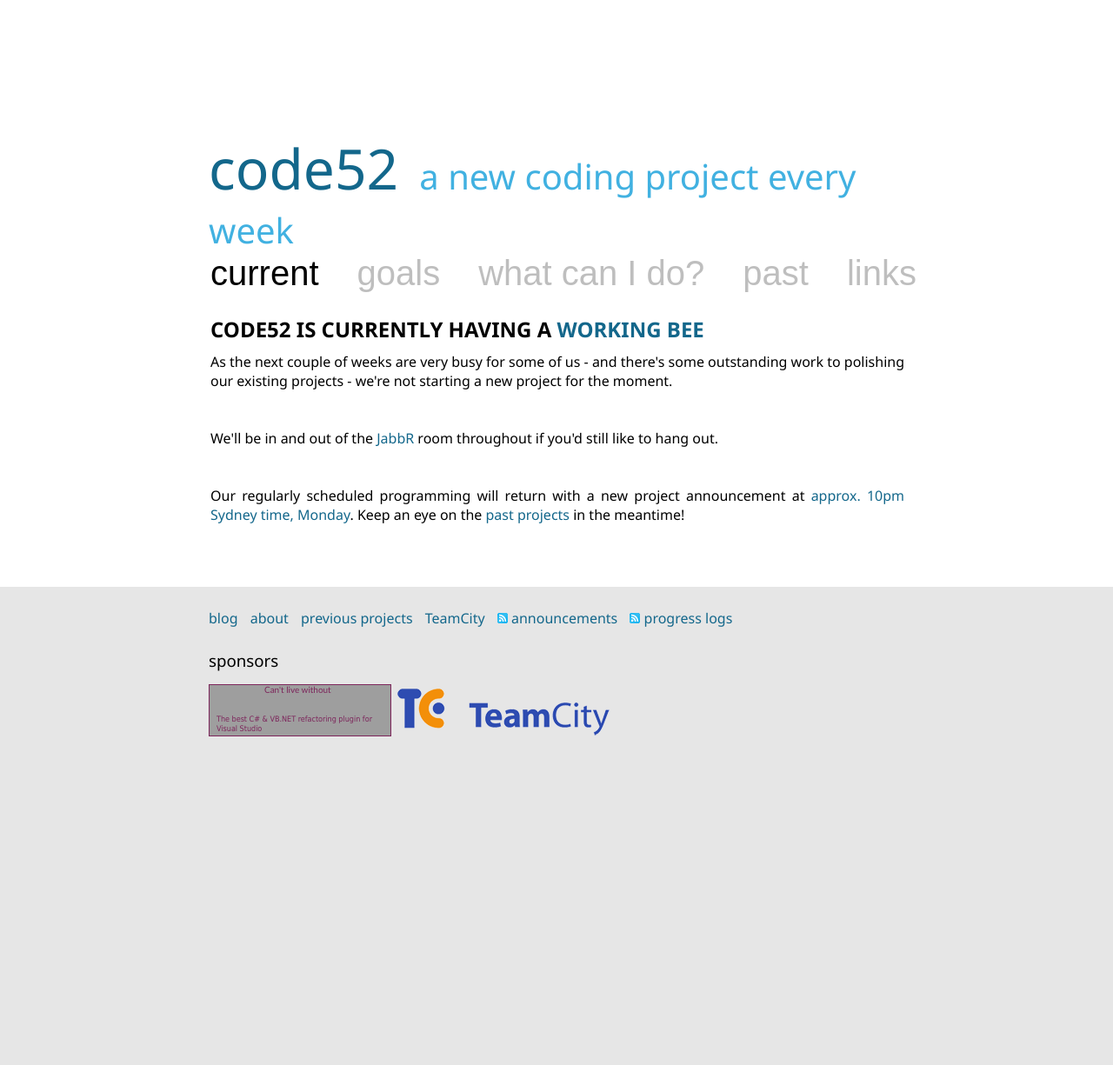
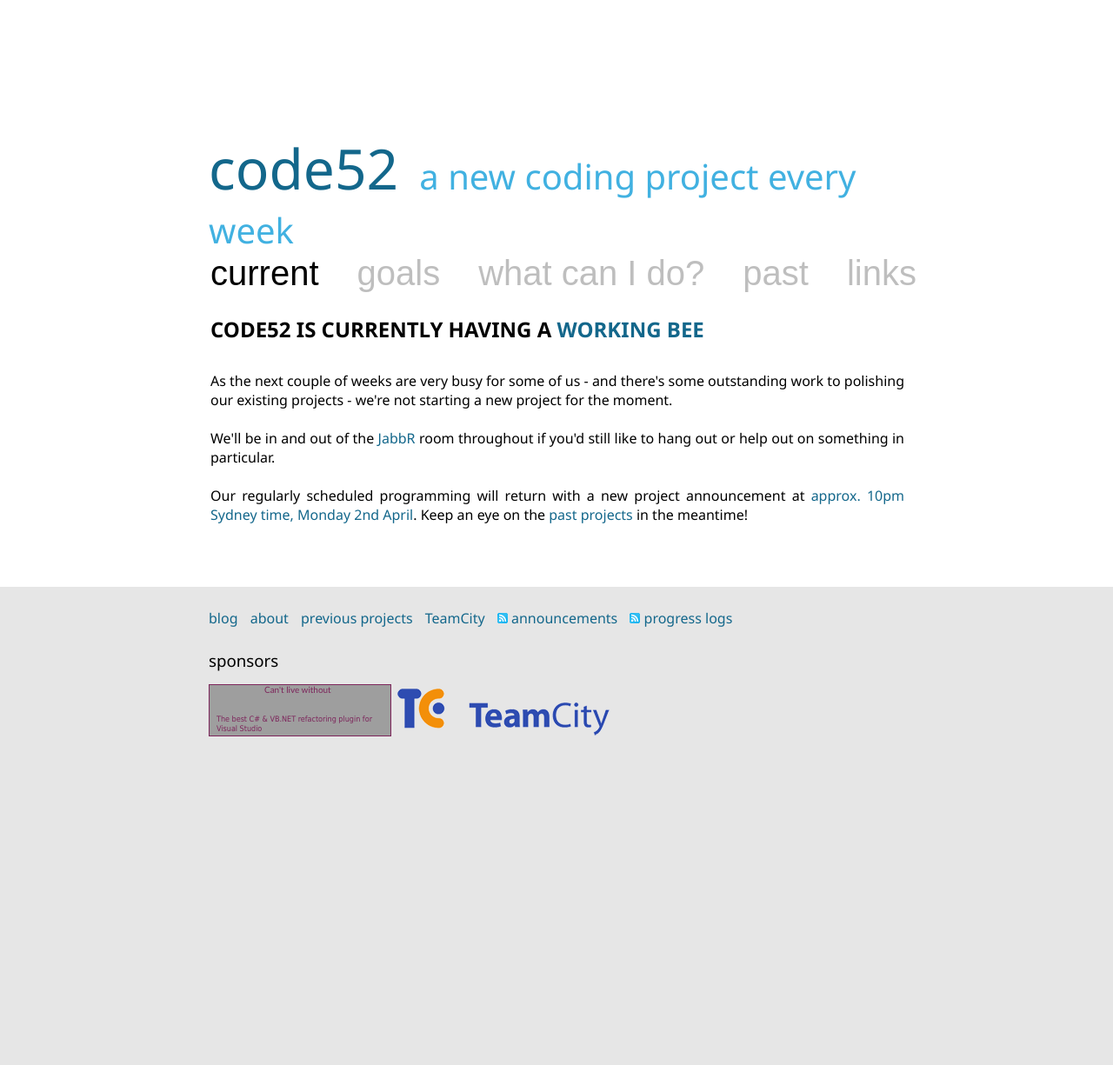
Before and after one commit to Code52/code52.github.com, a Jekyll site: the page built from index.html, in a window 1280 px wide. Shown: the whole page at 87% size. Built offline with Jekyll 4.4.1, drawn with Linux system fonts in a browser that asks for light colours; nearby versions of some CDN libraries; Markdown is read by kramdown in place of the engine named in the settings; grey boxes are pictures that could not be loaded.

Commit message:
too lazy to test DOM layout

```diff
--- a/_includes/latest_project.html
+++ b/_includes/latest_project.html
@@ -1,18 +1,12 @@
 <div class="pivot-item">
 	<h3>current</h3>
 	<h4>Code52 is currently having a <a href="/working-bee.html">working bee</a></h4>
-
+	<br />
 	<div class="description">As the next couple of weeks are very busy for some of us - and there's some outstanding work to polishing our existing projects - we're not starting a new project for the moment.</div>
-
 	<br />
+	<div class="details">
+		We'll be in and out of the <a href="http://jabbr.net/#/rooms/code52">JabbR</a> room throughout if you'd still like to hang out or help out on something in particular.
+	</div>
 	<br />
-
-	<div class="details">
-		We'll be in and out of the <a href="http://jabbr.net/#/rooms/code52">JabbR</a> room throughout if you'd still like to hang out.
-	</div>
-
-	<br />
-	<br />
-
-	<div class="description">Our regularly scheduled programming will return with a new project announcement at <a href="http://timeanddate.com/worldclock/fixedtime.html?iso=20120402T22&p1=240">approx. 10pm Sydney time, Monday</a>. Keep an eye on the <a href="http://github.com/Code52/">past projects</a> in the meantime!</div>
+	<div class="description">Our regularly scheduled programming will return with a new project announcement at <a href="http://timeanddate.com/worldclock/fixedtime.html?iso=20120402T22&p1=240">approx. 10pm Sydney time, Monday 2nd April</a>. Keep an eye on the <a href="http://github.com/Code52/">past projects</a> in the meantime!</div>
 </div>
```
